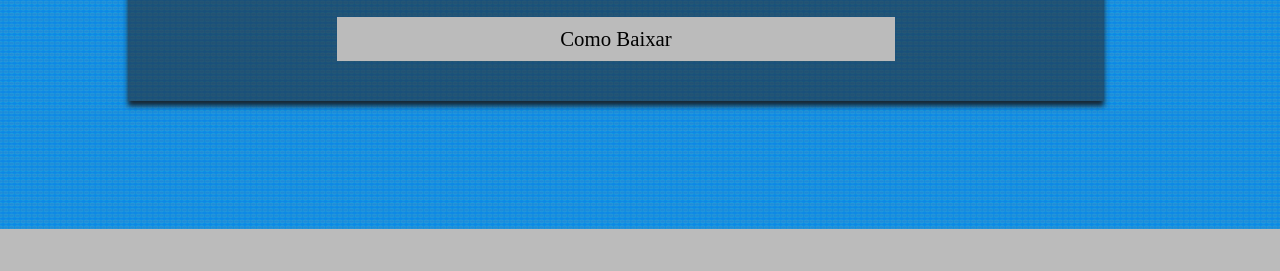
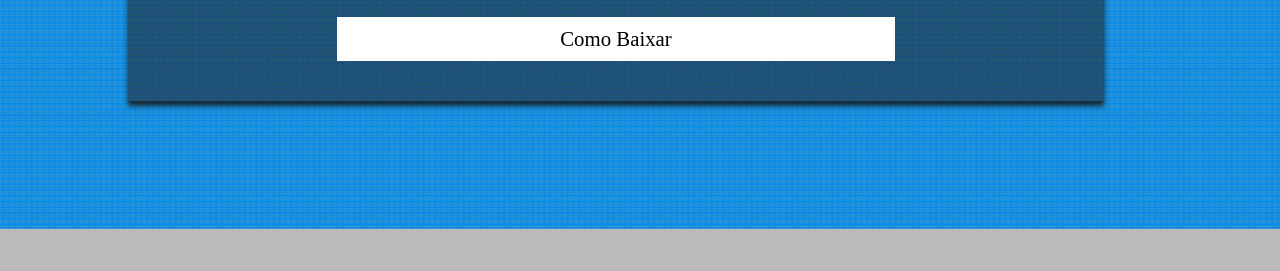
Before and after one commit to brunaogomes11/raioxcovid.github.io, a plain HTML site: page index.html in a window 1280 px wide. Shown: the part 343-614 px from the top of the page. Drawn offline with Linux system fonts and the light colour scheme.

Commit message:
Changing background Color

```diff
--- a/css/index.css
+++ b/css/index.css
@@ -105,7 +105,7 @@ header {
     text-decoration: none;
     align-self: center;
     text-align: center;
-    background-color: #bbbbbb;
+    background-color: #FFFFFF;
     user-select: none;
     width: 60%;
 }
```
